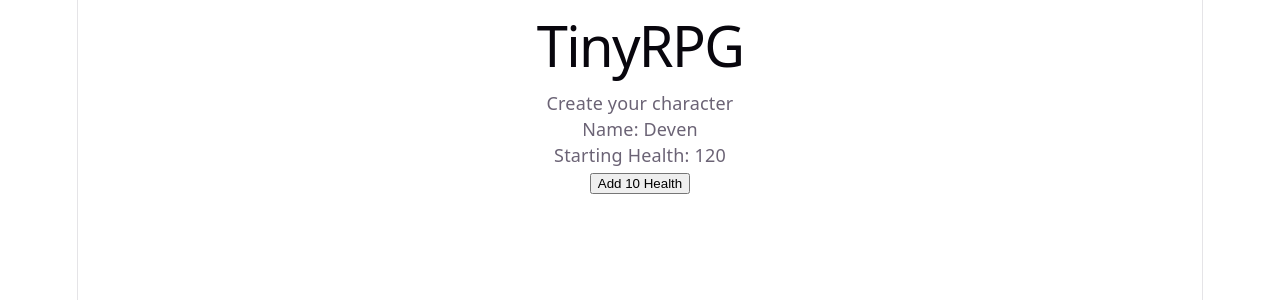
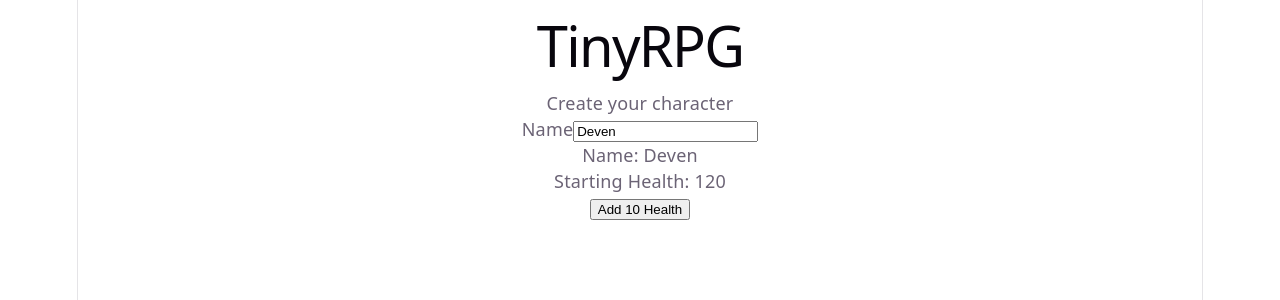
Before and after one commit to DevenSmith/Python, a React (Vite) app in the folder Tiny RPG/frontend/: page / in a window 1280 px wide. Shown: the top 300 px of the page. Built offline with nearby package versions, Linux system fonts and the light colour scheme.

Commit message:
Update App.tsx
input

```diff
--- a/Tiny RPG/frontend/src/App.tsx
+++ b/Tiny RPG/frontend/src/App.tsx
@@ -7,13 +7,22 @@ type CharacterSummaryProps = {
 }
 
 function App() {
-  const characterName = 'Deven'
+  const [characterName, setCharacterName] = useState('Deven')
   const [startingHealth, setStartingHealth] = useState(120)
 
   return (
     <main>
       <h1>TinyRPG</h1>
       <p>Create your character</p>
+
+    <label htmlFor="character-name">Name</label>
+    <input
+      id="character-name"
+      type="text"
+      value={characterName}
+      onChange={(event) => setCharacterName(event.target.value)}
+    />
+
       <CharacterSummary
         name={characterName}
         startingHealth={startingHealth}
```
